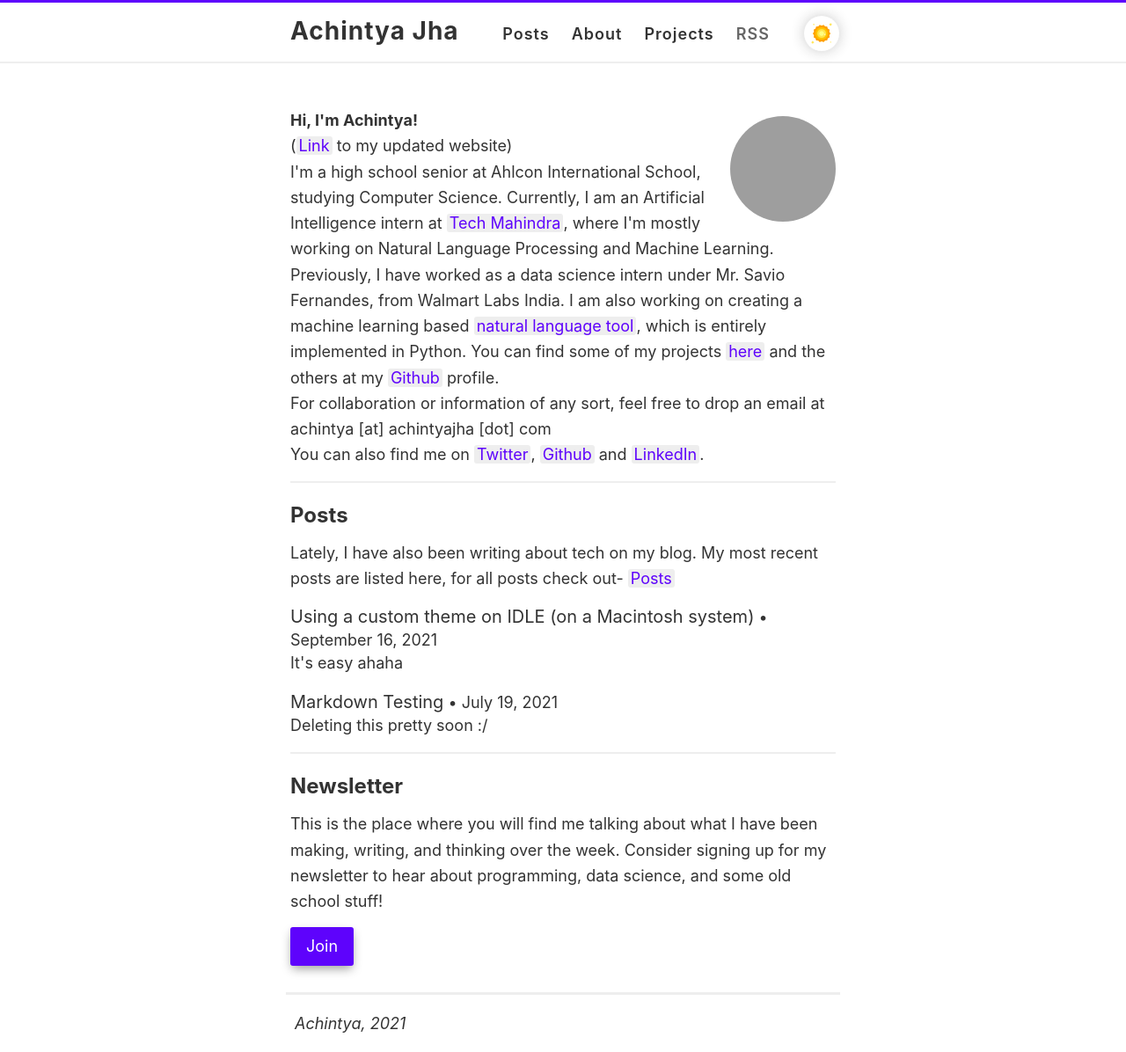
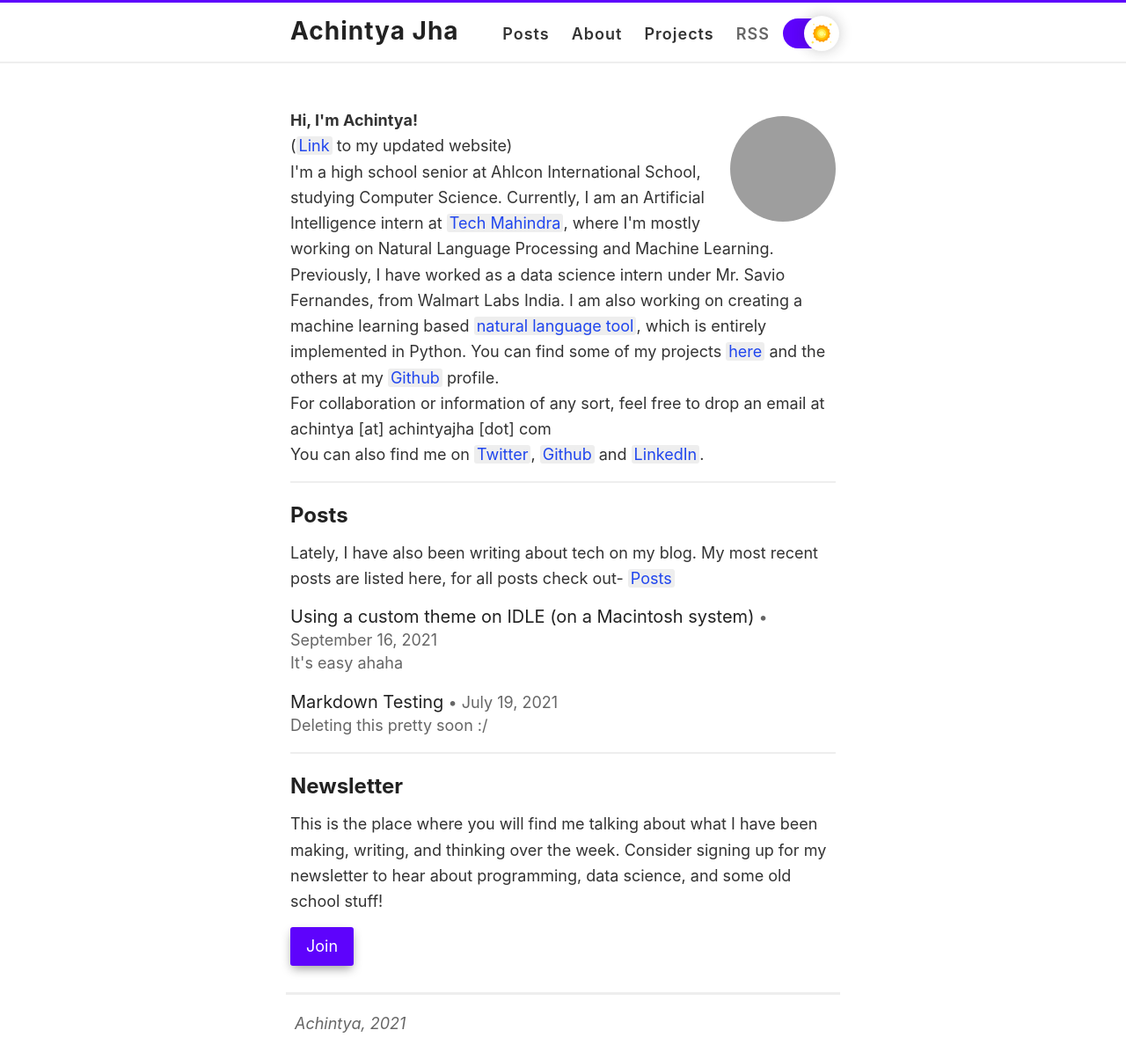
Before and after one commit to achntj/achintyajha.github.io, a Jekyll site: the page built from index.html, in a window 1280 px wide. Shown: the whole page at 88% size. Built offline with Jekyll 4.4.1, drawn with Linux system fonts in a browser that asks for light colours; grey boxes are pictures that could not be loaded.

Commit message:
theme change

```diff
--- a/_sass/_variables.scss
+++ b/_sass/_variables.scss
@@ -23,29 +23,26 @@
 .theme-light {
   --color-bg: #fff;
   --color-text: #333;
-  --color-eminent: #222;
-  --color-accent: #5e03fc;
-  --color-suppresed: #666;
-  --color-link: #2046ee;
+  --color-text-secondary: #222;
+  --color-tertiary: #666;
+  // --color-accent: #5e03fc;
+  --color-accent: #2046ee;
+  --color-accent-secondary: #5e03fc;
+  --color-selection: #000;
   --color-highlight: #eee;
-  --color-nav: #eee;
-  --color-hack: #42840c;
+  --color-code: #282a36;
 }
 .theme-dark {
   // --color-bg: #272b38;
-  // --color-bg: #1e1e21;
-  --color-bg: #131415;
+  --color-bg: #1f2126;
   --color-text: #bbb;
-  --color-eminent: #e8e4e0;
-  // --color-accent: #ca6d56;
-  // --color-accent: #32a83e;
-  --color-accent: #6ec92c;
-  --color-suppresed: #828282;
-  --color-link: #709680;
-  // --color-highlight: #333;
-  --color-highlight: #272b38;
-  --color-nav: #1e1e21;
-  --color-hack: #f3a433;
+  --color-text-secondary: #e8e4e0;
+  --color-tertiary: #828282;
+  --color-accent: #ca6d56;
+  --color-accent-secondary: #ca6d56;
+  --color-selection: #ca6d56;
+  --color-highlight: #333;
+  --color-code: #efefef;
 }
 
 // Font stacks
```
